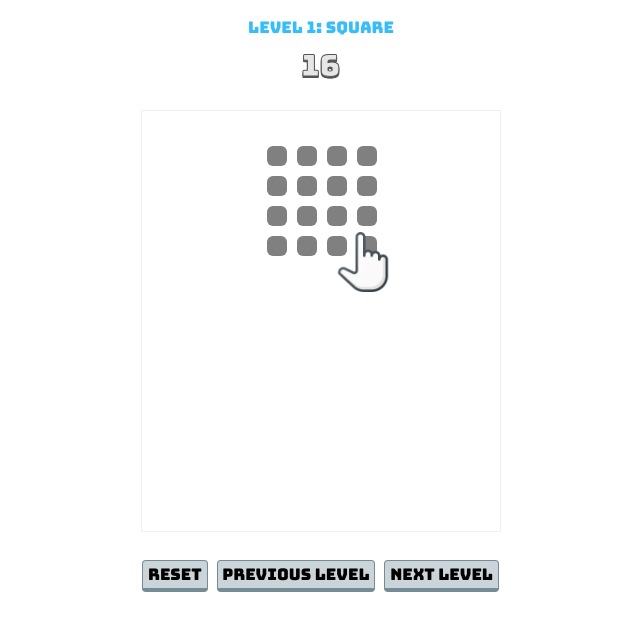
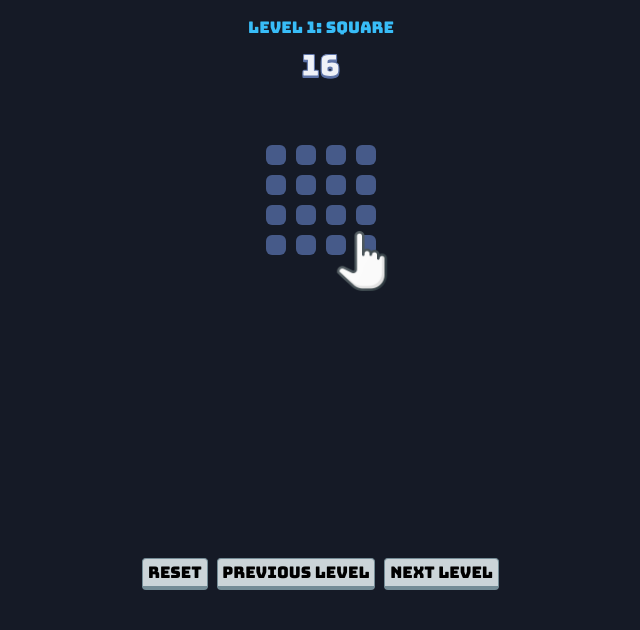
Before and after one commit to macduy/sumbox, a SvelteKit app: page / in a window 1280 px wide. Shown: the top 630 px of the page, without its empty margins (319-959 px from the left). Built offline with nearby package versions, Linux system fonts and the light colour scheme.

Commit message:
Dark mode

```diff
--- a/src/Cell.svelte
+++ b/src/Cell.svelte
@@ -59,12 +59,15 @@
 	}
 
 	.off {
+		background-color: black;
+		border-color: black;
 		width: 0px;
 		height: 0px;
 	}
 
 	.normal {
-		background-color: grey;
+		background-color: @cell-normal;
+		border-color: darken(@cell-normal, 20%);
 		width: 20px;
 		height: 20px;
 	}
@@ -75,14 +78,18 @@
 		border-color: darken(rgb(223, 26, 26), 20%);
 		width: 22px;
 		height: 22px;
+		border-bottom-width: 2px;
+		border-style: solid;
 	}
 
 	.active-match {
-		border-radius: 6px;
+		border-radius: 4px;
 		background-color: #39b051;
 		border-color: darken(#39b051, 20%);
 		width: 22px;
 		height: 22px;
+		border-bottom-width: 2px;
+		border-style: solid;
 	}
 
 	.showSize {
--- a/src/Targets.svelte
+++ b/src/Targets.svelte
@@ -27,7 +27,7 @@
 	}
 
 	.target {
-		.depth-text(#e6e6e6, #555555, 2px);
+		.depth-text(@target-color, @target-color-darker, 2px);
 		display: block;
 		font-size: 30px;
 		width: 50px;
@@ -41,13 +41,13 @@
 	}
 
 	.match {
-		.depth-text(#4ff571, 2px, 6px) !important;
+		.depth-text(#aef4b2, #4b945a, 2px, 6px) !important;
 		font-size: 40px;
 		padding-top: 0px;
 		width: 70px;
 	}
 
 	.completed {
-		.depth-text(#68ca1f, 2px) !important;
+		.depth-text(@match-color, 2px) !important;
 	}
 </style>
--- a/src/routes/+page.svelte
+++ b/src/routes/+page.svelte
@@ -283,6 +283,8 @@
 {/if}
 
 <style lang="less">
+	@import '../shared.less';
+
 	.wrapper {
 		margin: 20px auto;
 		display: grid;
@@ -292,7 +294,6 @@
 		grid-template-columns: repeat(12, 1fr);
 		grid-template-rows: repeat(14, 1fr);
 		position: relative;
-		border: 1px solid #f0f0f0;
 	}
 
 	.interactor {
@@ -313,6 +314,7 @@
 		margin: 0;
 		padding: 0;
 		overflow: hidden;
+		background: @bg-color;
 	}
 
 	:global(.button) {
--- a/src/shared.less
+++ b/src/shared.less
@@ -1,3 +1,11 @@
+@bg-color: hsl(222.1, 29%, 11.6%);
+@target-color: hsl(222.1, 40%, 95.6%);
+@target-color-darker: hsl(222.1, 29%, 50.6%);
+
+@cell-normal: hsl(222.1, 32%, 40.6%);
+@match-color: #39b051;
+
+
 .depth-text(@color, @depth: 4px, @glow: 0px) {
   @darkerColor: saturate(darken(@color, 20%), 5%);
   .depth-text(@color, @darkerColor, @depth, @glow);
```
